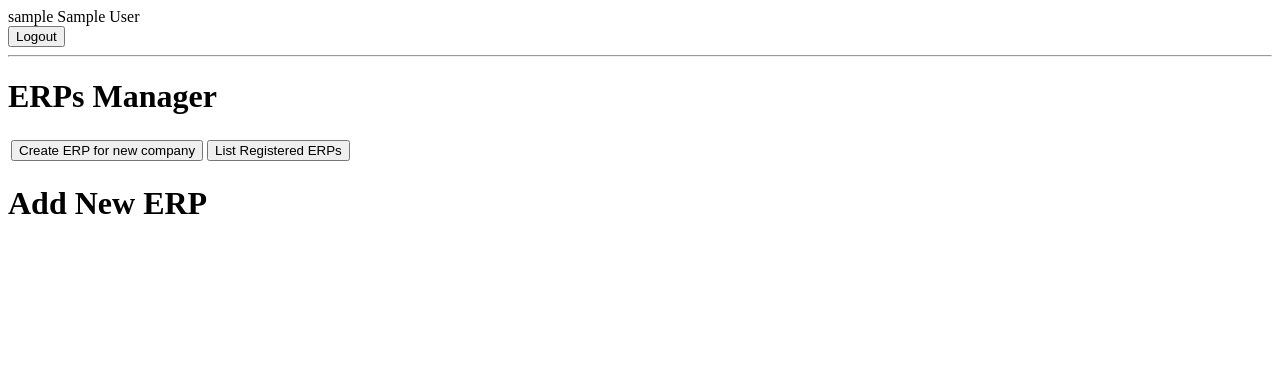
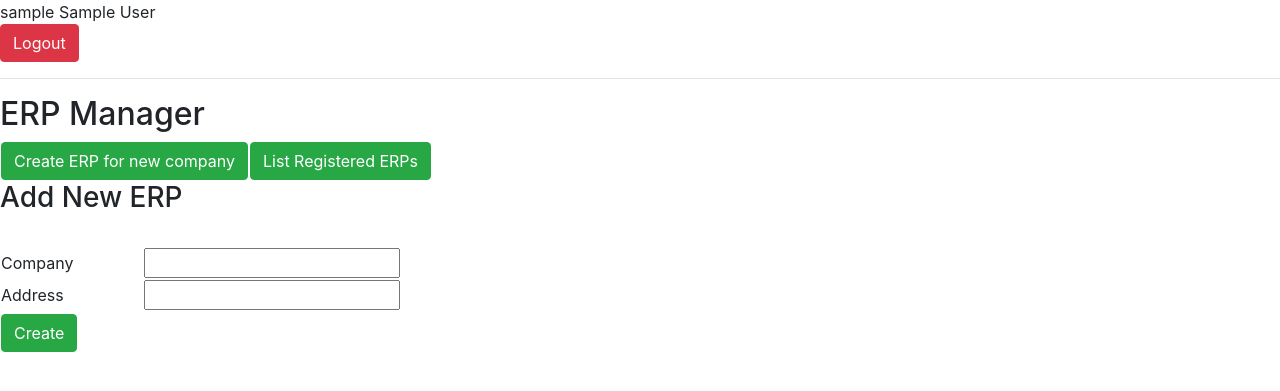
Before and after one commit to lurayy/bizmandala_handler, a Django app: page /api/v1/erp/view/new in a window 1280 px wide. Shown: the top 391 px of the page. Run offline with Django 3.2, Linux system fonts and the light colour scheme; the visitor is signed in with stand-in values (Sample User, id 1); some libraries are stand-ins or nearby versions.

Commit message:
added erp registration

```diff
--- a/erp/templates/base.html
+++ b/erp/templates/base.html
@@ -4,18 +4,21 @@
     <meta charset="UTF-8">
     <meta name="viewport" content="width=device-width, initial-scale=1.0">
     <title>Mandala Biz</title>
+    <script src="https://ajax.googleapis.com/ajax/libs/jquery/3.5.1/jquery.min.js"></script>
+    <link rel="stylesheet" href="https://stackpath.bootstrapcdn.com/bootstrap/4.3.1/css/bootstrap.min.css" integrity="sha384-ggOyR0iXCbMQv3Xipma34MD+dH/1fQ784/j6cY/iJTQUOhcWr7x9JvoRxT2MZw1T" crossorigin="anonymous">
+
 </head>
 <body>
-    {{ user.username }} {{ user.first_name }} {{  user.last_name }}<br> <a href="/user/logout" > <button type="button" value="Logout" >Logout</button> </a>
+    {{ user.username }} {{ user.first_name }} {{  user.last_name }}<br> <a href="/user/logout" > <button type="button" value="Logout" class="btn btn-danger" >Logout</button> </a>
     <hr>
-    <h1>ERPs Manager</h1>
+    <h2>ERP Manager</h2>
 <table>
     <tr>
         <td>
-            <a href="/api/v1/erp/view/new"><button>Create ERP for new company</button></a>
+            <a href="/api/v1/erp/view/new"><button type="button" class="btn btn-success">Create ERP for new company</button></a>
         </td>
         <td>
-            <a href="/api/v1/erp/view/list"><button>List Registered ERPs</button></a>
+            <a href="/api/v1/erp/view/list"><button type="button" class="btn btn-success" >List Registered ERPs</button></a>
         </td>
     </tr>
 </table>
@@ -23,6 +26,8 @@
   {% block content %}
 
   {% endblock %}
+<script src="https://cdnjs.cloudflare.com/ajax/libs/popper.js/1.14.7/umd/popper.min.js" integrity="sha384-UO2eT0CpHqdSJQ6hJty5KVphtPhzWj9WO1clHTMGa3JDZwrnQq4sF86dIHNDz0W1" crossorigin="anonymous"></script>
+<script src="https://stackpath.bootstrapcdn.com/bootstrap/4.3.1/js/bootstrap.min.js" integrity="sha384-JjSmVgyd0p3pXB1rRibZUAYoIIy6OrQ6VrjIEaFf/nJGzIxFDsf4x0xIM+B07jRM" crossorigin="anonymous"></script>
+</body>
 
-</body>
 </html>
--- a/erp/templates/register.html
+++ b/erp/templates/register.html
@@ -3,6 +3,55 @@
 
 {% block content %}
 
-<h1>Add New ERP</h1>
+<h3>Add New ERP</h3>
+<br>
+
+<table width='50%'>
+    <tr>
+        <td>
+            Company
+        </td>
+        <td>
+            <input id='company' type="text">
+        </td>
+    </tr>
+
+    <tr>
+        <td>
+            Address
+        </td>
+        <td>
+            <input id='address' type="text">
+        </td>
+    </tr>
+    <tr>
+        <td> </td>
+    </tr>
+    <tr>
+        <td colspan="2" >
+            <button type="button" class="btn btn-success" onclick="create_container()">Create</button>
+        </td>
+    </tr>
+</table>
+
+<script>
+
+function create_container(){
+    data = {
+        'company' : $('#company').val(),
+        'address' : $('#address').val()
+    }
+    console.log(data)
+    $.ajax ({
+        type: 'POST',
+        url: '/api/v1/erp/new',
+        data: JSON.stringify(data),
+        success: function(data){
+            console.log(data);
+    }
+    });
+}
+
+</script>
 
 {% endblock %}
--- a/erp/urls.py
+++ b/erp/urls.py
@@ -4,5 +4,6 @@ from erp import views
 urlpatterns = [
     path('get',  views.Container.as_view()),
     path('view/list', views.list_erps),
-    path('view/new', views.register_erp)
+    path('view/new', views.register_erp),
+    path('new', views.create)
 ]
--- a/erp/views.py
+++ b/erp/views.py
@@ -2,12 +2,11 @@ from django.views import View
 from django.http import JsonResponse
 import json
 from django.contrib.auth.decorators import login_required, user_passes_test
-from django.views.decorators.http import require_http_methods
 from erp.models import ERP
 from erp_handler.settings import docker_ip, docker_port, docker_protocol
 import requests
 from django.shortcuts import render
-
+from erp.utils import erps_to_json
 
 class Container(View):
 
@@ -20,21 +19,41 @@ class Container(View):
             lmt = int(request.GET['lmt'])
         except:
             lmt = 10
-        url = '{}://{}:{}/containers/json?all=1'.format('http','127.0.0.1', '2375')
-        res = requests.get(url)
-        containers = res.json()
-        containers_list = []
-        containers = containers[st:st+lmt]
-        for container in containers:
-            containers_list.append(
-                {
-                    'id': container['Id'],
-                    'name': container['Names'][0],
-                    'state': container['State'],
-                    'status': container['Status'],
-                }
-            )
-        return JsonResponse({'container_list' : containers_list}, status = 200)
+        erps = ERP.objects.filter(user__id = request.user.id)
+        print(erps_to_json(erps))
+
+        return JsonResponse({'asdf':'asdf'})
+
+        # url = '{}://{}:{}/containers/json?all=1'.format('http','127.0.0.1', '2375')
+        # res = requests.get(url)
+        # containers = res.json()
+        # containers_list = []
+        # containers = containers[st:st+lmt]
+        # for container in containers:
+        #     containers_list.append(
+        #         {
+        #             'id': container['Id'],
+        #             'name': container['Names'][0],
+        #             'state': container['State'],
+        #             'status': container['Status'],
+        #         }
+        #     )
+        # return JsonResponse({'container_list' : containers_list}, status = 200)
+
+def create(request):
+    if request.method == "POST":
+        json_str = request.body.decode(encoding='UTF-8')
+        data_json = json.loads(json_str)
+        erp = ERP.objects.create(
+            user = request.user,
+            company = data_json['company'],
+            address = data_json['address']
+        )
+        erp.create_container()
+        return JsonResponse({'status':True}, status = 200)
+    else:
+        return JsonResponse( {'status':False}, status=502)
+
 
 @login_required
 def dashboard(request):
--- a/erp_handler/settings.py
+++ b/erp_handler/settings.py
@@ -46,7 +46,7 @@ MIDDLEWARE = [
     'django.middleware.security.SecurityMiddleware',
     'django.contrib.sessions.middleware.SessionMiddleware',
     'django.middleware.common.CommonMiddleware',
-    'django.middleware.csrf.CsrfViewMiddleware',
+    # 'django.middleware.csrf.CsrfViewMiddleware',
     'django.contrib.auth.middleware.AuthenticationMiddleware',
     'django.contrib.messages.middleware.MessageMiddleware',
     'django.middleware.clickjacking.XFrameOptionsMiddleware',
```
Also changed, not shown: erp/models.py (+0 -10 lines), erp/templates/list.html (+38 -1 lines), erp/utils.py (added, +8 -0 lines), erp/migrations/0005_auto_20201015_1143.py (added).
